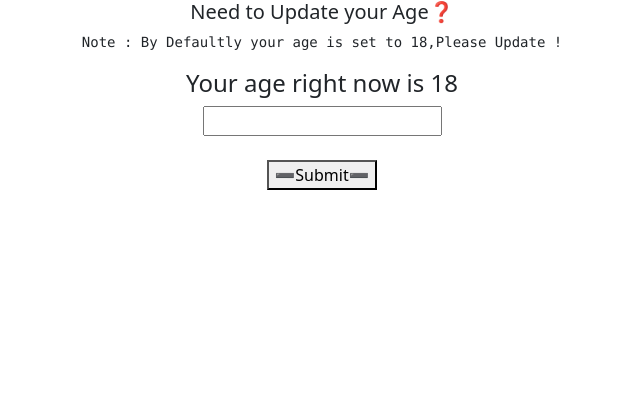
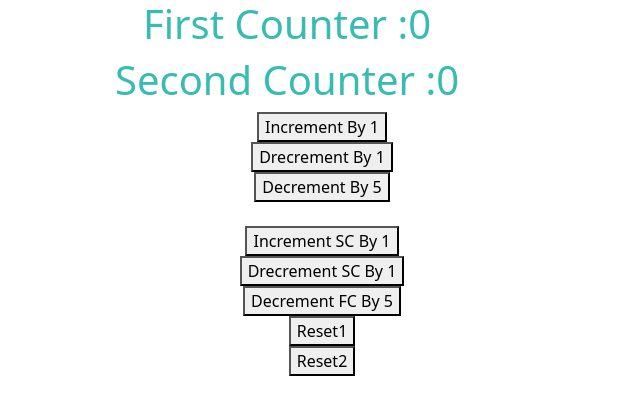
Before and after one commit to MarkDevram/Practice-React-All-Time, a React (Create React App) app: page / in a window 1280 px wide. Shown: the top 414 px of the page, without its empty margins (318-958 px from the left). Built offline with nearby package versions, Linux system fonts and the light colour scheme.

Commit message:
Complex useReducer Coding Excecieses

```diff
--- a/src/App.js
+++ b/src/App.js
@@ -67,10 +67,14 @@ import KCnxt from "./Hooks in React/useContext/KeyContext"
 import House from "./Hooks in React/useContext/House"
 import Demo from "./Hooks in React/useReducer/Demo"
 import UpdateAge from "./Hooks in React/useReducer/UpdateAge"
+import CounterOne from "./Hooks in React/useReducer/CounterOne"
+import CounterTwo from "./Hooks in React/useReducer/CounterTwo"
 function App() {
   return (
     <div className="App">
-      <UpdateAge />
+      <CounterTwo />
+      {/* <CounterOne /> */}
+      {/* <UpdateAge /> */}
       {/* <Demo /> */}
       {/* <KCnxt.Provider value={"Vinayaka Chavithi Shubhakanshalu 🕉"}>
         <House />
--- /dev/null
+++ b/src/Hooks in React/useReducer/CounterOne.js
@@ -0,0 +1,58 @@
+import React, { useReducer } from "react"
+// const initialCount = 0
+const reducer = (state, action) => {
+  console.log("testing code")
+  switch (action) {
+    case "INC":
+      console.log(state)
+      return {
+        value: state.value + 1,
+      }
+    case "DEC":
+      return {
+        value: state.value - 1,
+      }
+    case "RESET":
+      return {
+        value: 0,
+      }
+    default:
+      return "Check Again"
+  }
+}
+function CounterOne() {
+  const [count, dispatch] = useReducer(reducer, { value: 0 })
+  return (
+    <div>
+      <h3>
+        <u>
+          useReducer <b>simple</b> state and <b>action</b>
+        </u>
+      </h3>
+      <h4>{count.value}</h4>
+      <button
+        onClick={() => {
+          dispatch("INC")
+        }}
+      >
+        Increment
+      </button>
+      <button
+        onClick={() => {
+          dispatch("DEC")
+        }}
+      >
+        Decrement
+      </button>
+      <button
+        onClick={() => {
+          dispatch("RESET")
+        }}
+      >
+        Reset
+      </button>
+    </div>
+  )
+}
+
+export default CounterOne
--- /dev/null
+++ b/src/Hooks in React/useReducer/CounterTwo.js
@@ -0,0 +1,125 @@
+import { React, useReducer } from "react"
+const InitialState = {
+  firstCount: 0,
+  secondCount: 0,
+}
+function reducer(state, action) {
+  console.log(state, action)
+  switch (action.type) {
+    case "Increment":
+      return {
+        ...state,
+        firstCount: state.firstCount + action.value,
+      }
+    case "Decrement":
+      return {
+        ...state,
+        firstCount: state.firstCount - action.value,
+      }
+    case "Increment2":
+      return {
+        ...state,
+        secondCount: state.secondCount + action.value,
+      }
+    case "Decrement2":
+      return {
+        ...state,
+        secondCount: state.secondCount - action.value,
+      }
+    case "RES1":
+      return {
+        ...state,
+        firstCount: action.value,
+      }
+    case "RES2":
+      return {
+        ...state,
+        secondCount: action.value,
+      }
+    default:
+      return {
+        ...InitialState,
+      }
+  }
+}
+function CounterTwo() {
+  const [count, dispatch] = useReducer(reducer, InitialState)
+  return (
+    <div>
+      <h1>First Counter :{count.firstCount}</h1>
+      <h1>Second Counter :{count.secondCount}</h1>
+      <div id="buttonStyle">
+        <button
+          onClick={() => {
+            dispatch({ type: "Increment", value: 1 })
+          }}
+        >
+          Increment By 1
+        </button>
+        <br />
+        <button
+          onClick={() => {
+            dispatch({ type: "Decrement", value: 1 })
+          }}
+        >
+          Drecrement By 1
+        </button>
+        <br />
+        <button
+          onClick={() => {
+            dispatch({ type: "Decrement", value: 5 })
+          }}
+        >
+          Decrement By 5
+        </button>
+        <br />
+        <br />
+        <button
+          onClick={() => {
+            dispatch({ type: "Increment2", value: 1 })
+          }}
+        >
+          Increment SC By 1
+        </button>
+        <br />
+        <button
+          onClick={() => {
+            dispatch({ type: "Decrement2", value: 1 })
+          }}
+        >
+          Drecrement SC By 1
+        </button>
+        <br />
+
+        <button
+          onClick={() => {
+            dispatch({ type: "Decrement2", value: 5 })
+          }}
+        >
+          Decrement FC By 5
+        </button>
+        <br />
+
+        <button
+          onClick={() => {
+            dispatch({ type: "RES1", value: 0 })
+          }}
+        >
+          Reset1
+        </button>
+        <br />
+
+        <button
+          onClick={() => {
+            dispatch({ type: "RES2", value: 0 })
+          }}
+        >
+          Reset2
+        </button>
+        <br />
+      </div>
+    </div>
+  )
+}
+
+export default CounterTwo
--- a/src/Hooks in React/useReducer/UpdateAge.js
+++ b/src/Hooks in React/useReducer/UpdateAge.js
@@ -28,6 +28,8 @@ function UpdateAge() {
         onClick={function () {
           if (userInput > 18) {
             dispatch({ type: "update" })
+          } else {
+            alert("Follow the Age Guidelines")
           }
         }}
       >
```
